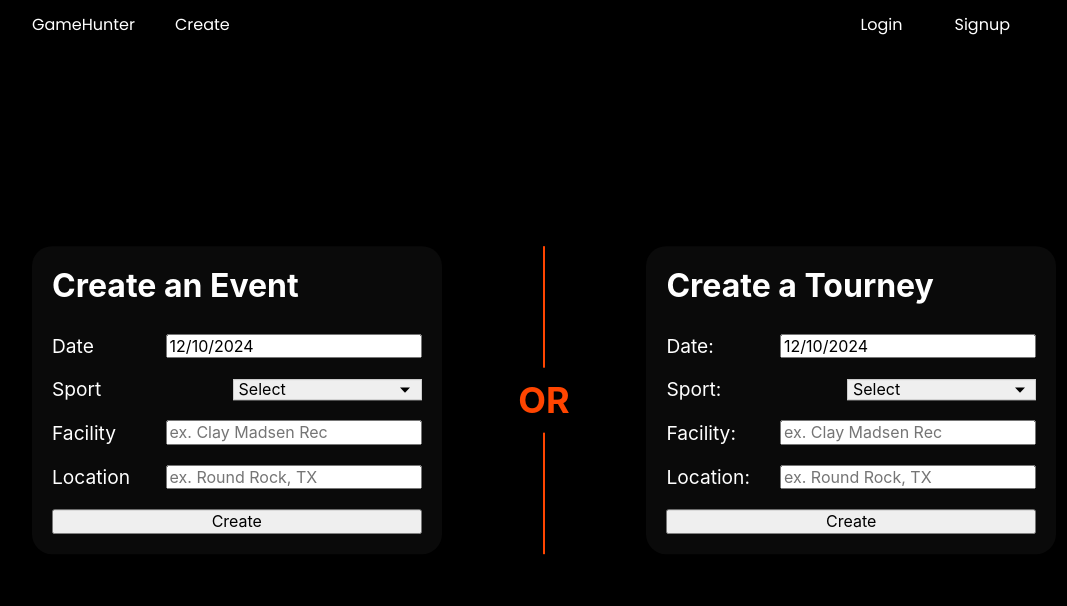
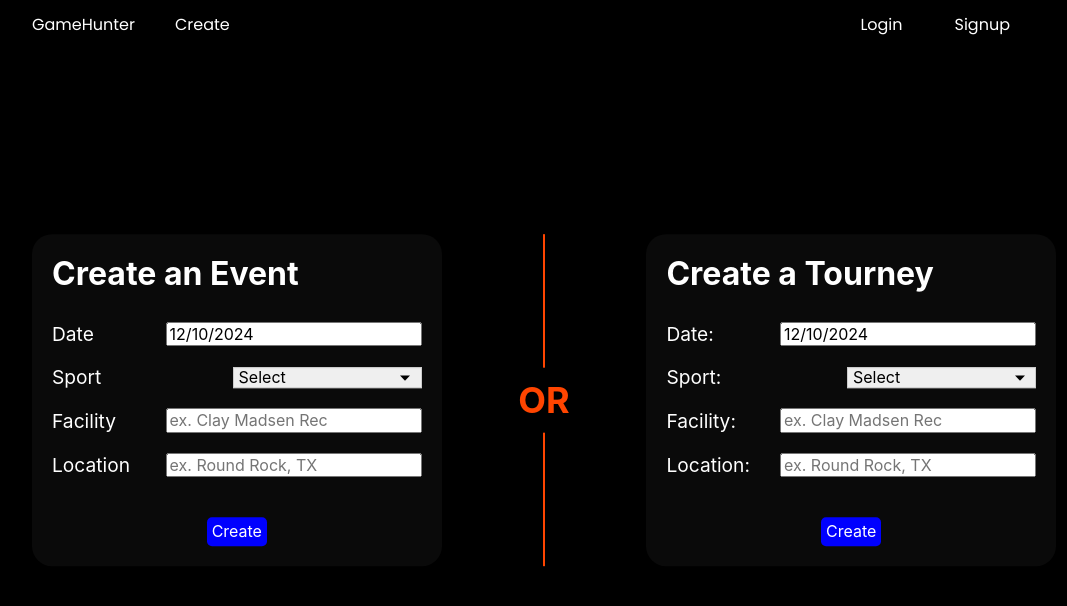
Before and after one commit to wbrush/gamehunter, a React (Vite) app in the folder real_code/frontend_react/: page /create in a window 1280 px wide. Shown: the top 606 px of the page, without its empty margins (96-1163 px from the left). Built offline with nearby package versions, Linux system fonts and the light colour scheme; no server answers.

Commit message:
added styling to button

```diff
--- a/real_code/frontend_react/src/pagescss/create.css
+++ b/real_code/frontend_react/src/pagescss/create.css
@@ -46,6 +46,17 @@
     border-radius: 0;
 }
 
+.create-page .create-page-content form button {
+    background-color: blue;
+    color: white;
+    width: fit-content;
+    border: none;
+    border-radius: 5px;
+    padding: 5px;
+    margin: auto;
+    margin-top: 20px;
+}
+
 .create-page .create-page-content .divider {
     width: fit-content;
     position: relative;
```
